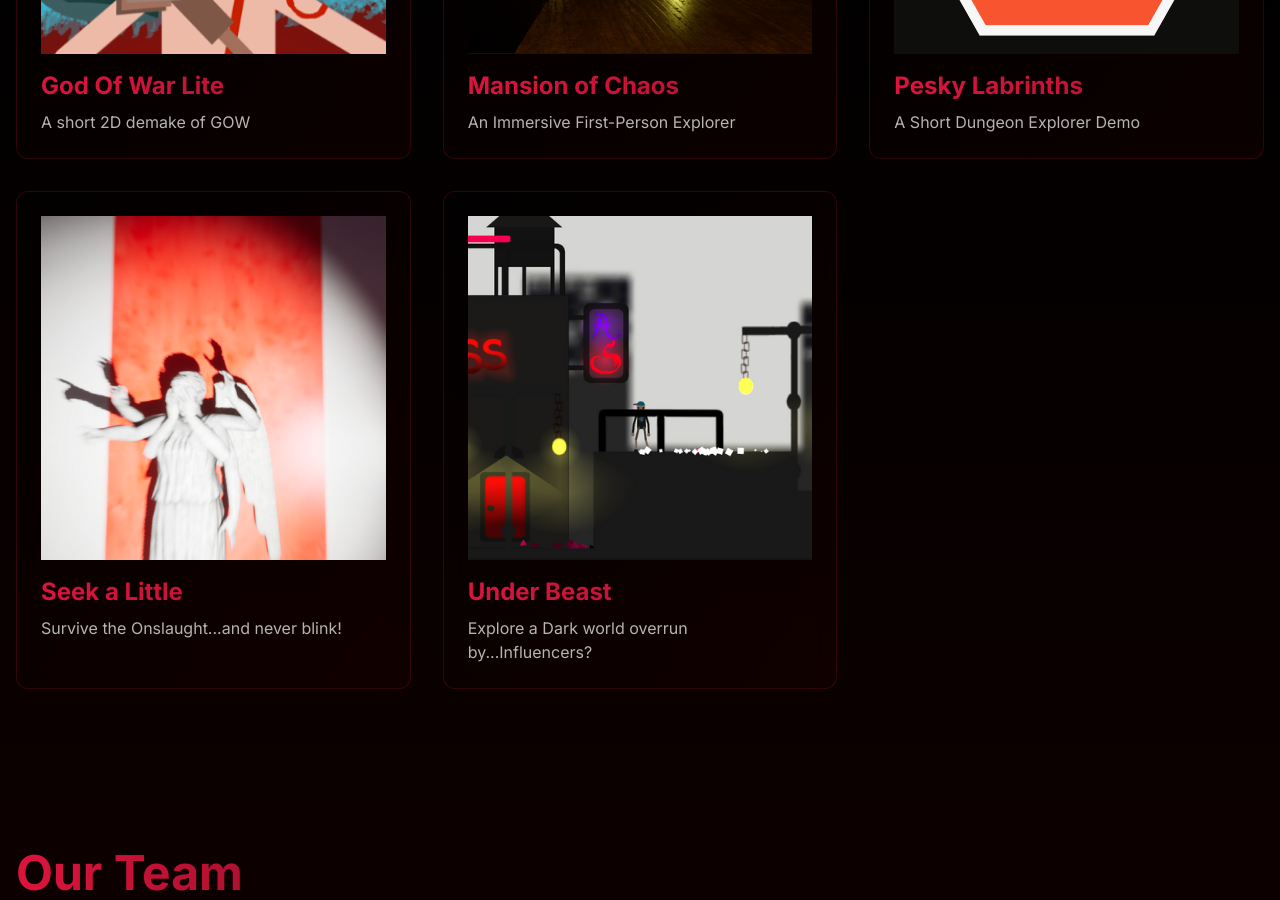
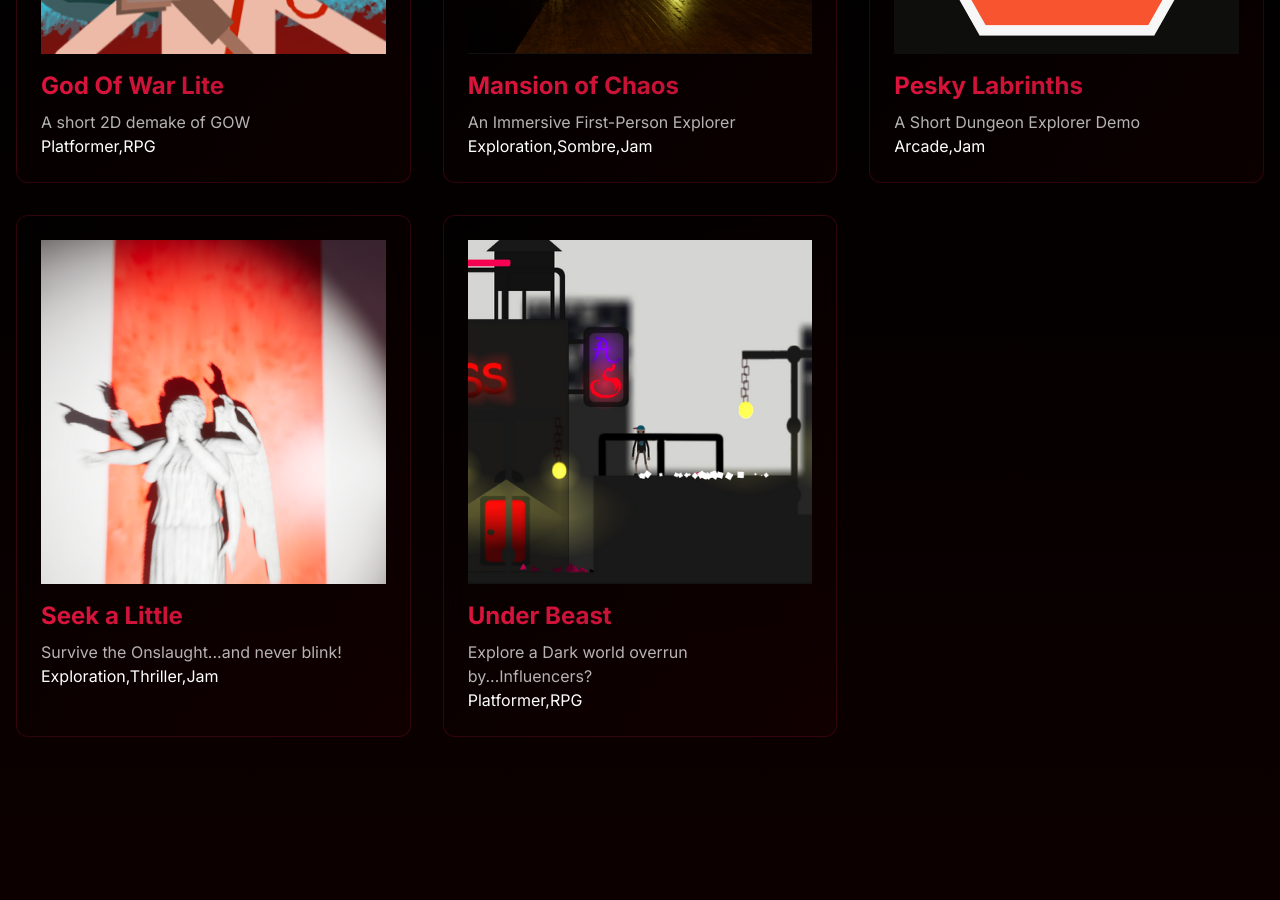
Before and after one commit to The-Abyss-Studios/Website-Main, a Next.js app: page / in a window 1280 px wide. Shown: the part 2140-3040 px from the top of the page. Built offline with nearby package versions, Linux system fonts and the light colour scheme.

Commit message:
dunno dont care

```diff
--- a/src/app/page.tsx
+++ b/src/app/page.tsx
@@ -55,11 +55,11 @@ export default function Home() {
         <div className="max-w-7xl mx-auto">
           <h2 className="section-title">Featured Games</h2>
           <div className="grid grid-cols-1 md:grid-cols-2 lg:grid-cols-3 gap-8">
-            {[{name: "God Of War Lite", image: "/images/gow.png", breif: "A short 2D demake of GOW", alt:"https://the-abyss-games.itch.io/god-of-war-lite"},
-             {name: "Mansion of Chaos", image: "/images/moc.png", breif: "An Immersive First-Person Explorer", alt:"https://the-abyss-games.itch.io/mansion-of-chaos"},
-              {name: "Pesky Labrinths", image: "/images/pl.png", breif: "A Short Dungeon Explorer Demo", alt: "https://the-abyss-games.itch.io/the-pesky-labyrinths"},
-              {name:"Seek a Little", image:"/images/sal.png",breif:"Survive the Onslaught...and never blink!",alt:"https://the-abyss-games.itch.io/seek-a-little"},
-               {name:"Under Beast", image:"/images/ub.png",breif:"Explore a Dark world overrun by...Influencers?",alt:"https://the-abyss-games.itch.io/under-beast"}, ].map((game, index) => (
+            {[{name: "God Of War Lite", image: "/images/gow.png", breif: "A short 2D demake of GOW",genre:"Platformer,RPG" ,alt:"https://the-abyss-games.itch.io/god-of-war-lite"},
+             {name: "Mansion of Chaos", image: "/images/moc.png", breif: "An Immersive First-Person Explorer",genre:"Exploration,Sombre,Jam", alt:"https://the-abyss-games.itch.io/mansion-of-chaos"},
+              {name: "Pesky Labrinths", image: "/images/pl.png", breif: "A Short Dungeon Explorer Demo",genre:"Arcade,Jam" ,alt: "https://the-abyss-games.itch.io/the-pesky-labyrinths"},
+              {name:"Seek a Little", image:"/images/sal.png",breif:"Survive the Onslaught...and never blink!",genre:"Exploration,Thriller,Jam",alt:"https://the-abyss-games.itch.io/seek-a-little"},
+               {name:"Under Beast", image:"/images/ub.png",breif:"Explore a Dark world overrun by...Influencers?",genre:"Platformer,RPG",alt:"https://the-abyss-games.itch.io/under-beast"}, ].map((game, index) => (
               <div key={index} className="card group">
                 <Link href={game.alt}>
                 <div className="aspect-square mb-4 overflow-hidden gradient-overlay relative w-55 h-45 mx-auto">
@@ -70,6 +70,9 @@ export default function Home() {
                 </h3>
                 <p className="text-white/70">
                   {game.breif}
+                </p>
+                <p className="text-red/70">
+                  {game.genre}
                 </p>
                 </Link>
               </div>
```
